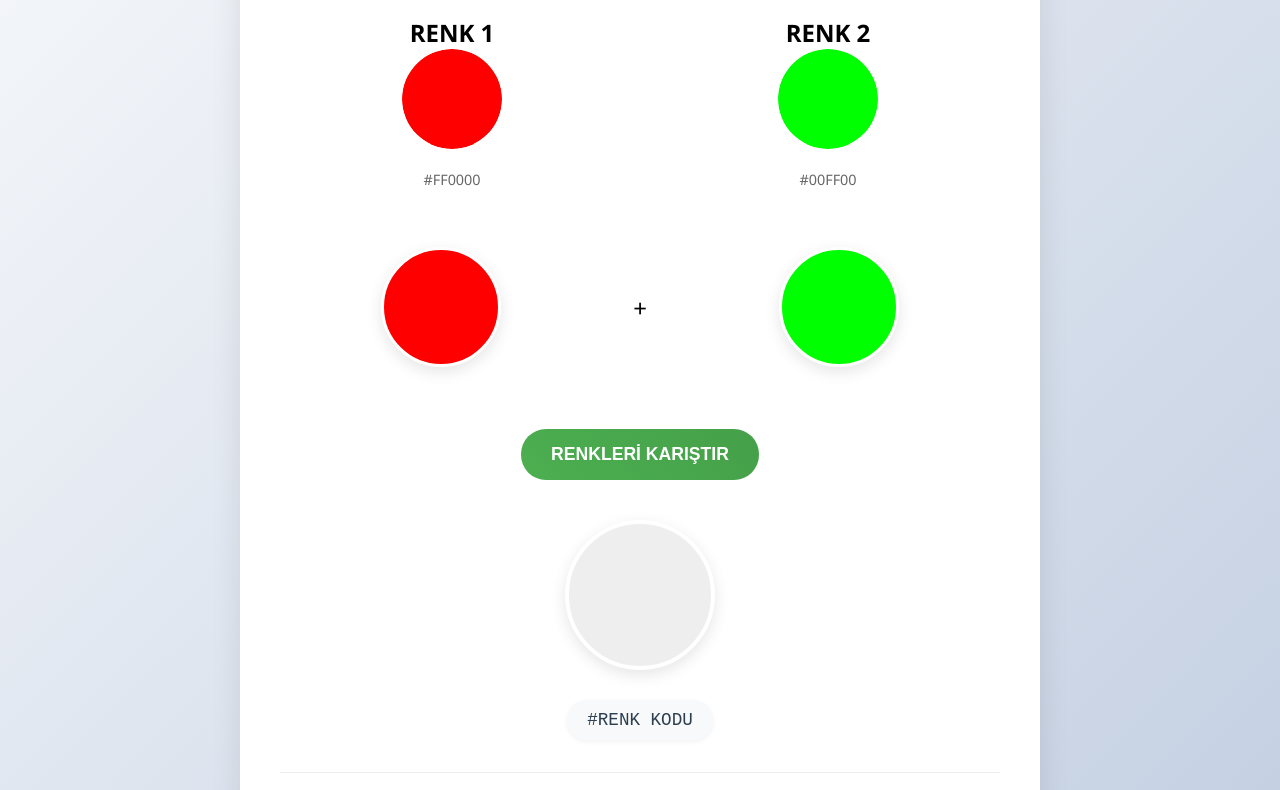
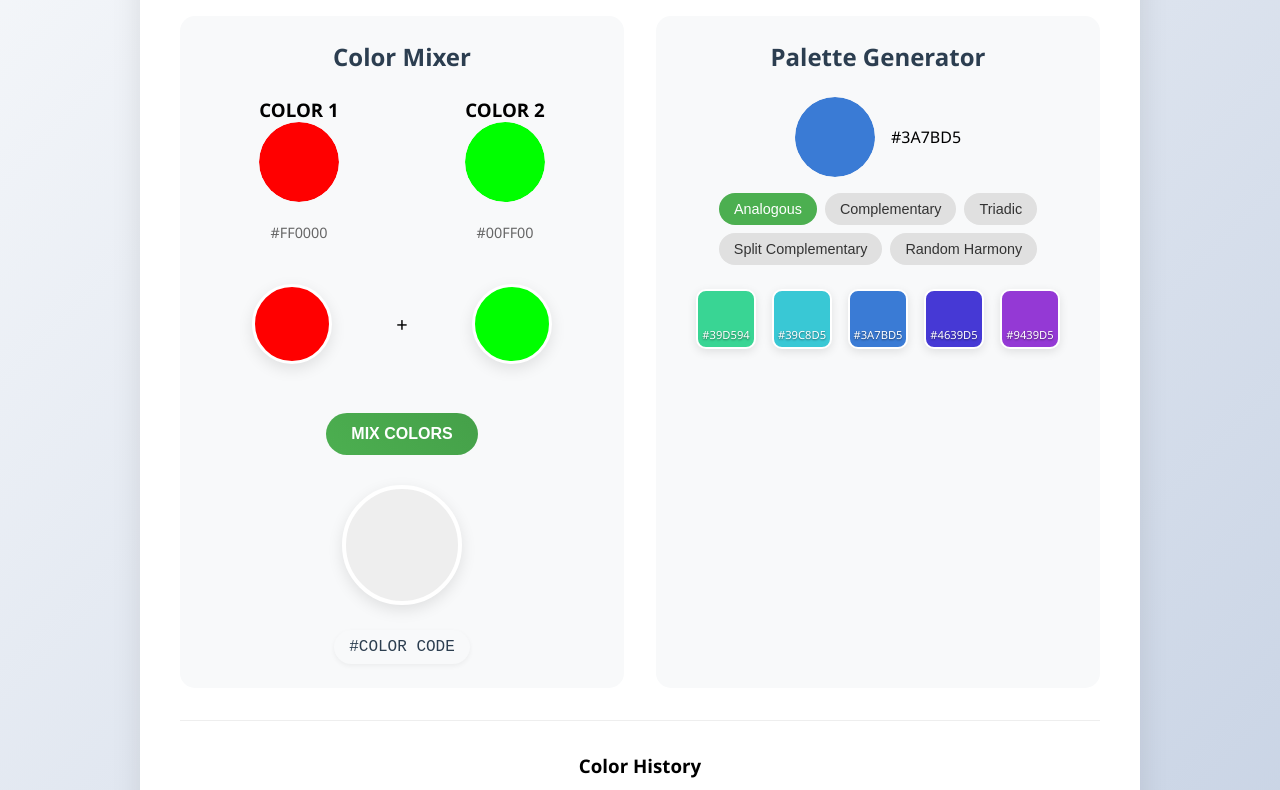
Before and after one commit to OyunUfosu/ColorMix.github.io, a plain HTML site: page index.html in a window 1280 px wide. Shown: the part 111-901 px from the top of the page. Drawn offline with Linux system fonts and the light colour scheme.

Commit message:
index.html

```diff
--- a/index.html
+++ b/index.html
@@ -1,198 +1,32 @@
 <!DOCTYPE html>
 <html lang="en">
 <head>
+    <meta charset="UTF-8">
+    <meta name="viewport" content="width=device-width, initial-scale=1.0">
+    <title>Color Tools</title>
+    <link rel="stylesheet" href="styles.css">
     <link rel="icon" type="image/png" href="images/favicon.png">
-
-    <meta name="viewport" content="width=device-width, initial-scale=1.0">
-    <title>Color Mixer</title>
-    <style>
-        * {
-            margin: 0;
-            padding: 0;
-            box-sizing: border-box;
-        }
-
-        body {
-            font-family: 'Segoe UI', Tahoma, Geneva, Verdana, sans-serif;
-            display: flex;
-            justify-content: center;
-            align-items: center;
-            min-height: 100vh;
-            margin: 0;
-            background: linear-gradient(135deg, #f5f7fa 0%, #c3cfe2 100%);
-        }
-
-        .container {
-            text-align: center;
-            background-color: white;
-            padding: 2.5rem;
-            border-radius: 20px;
-            box-shadow: 0 10px 30px rgba(0,0,0,0.1);
-            max-width: 800px;
-            width: 90%;
-        }
-
-        .title {
-            color: #2c3e50;
-            margin-bottom: 2rem;
-            font-size: 2.5rem;
-            font-weight: 600;
-            text-transform: uppercase;
-            letter-spacing: 2px;
-        }
-
-        .color-pickers {
-            display: flex;
-            justify-content: space-around;
-            margin-bottom: 3rem;
-            gap: 2rem;
-        }
-
-        .color-picker-section {
-            flex: 1;
-            max-width: 300px;
-        }
-
-        input[type="color"] {
-            width: 100px;
-            height: 100px;
-            border: none;
-            border-radius: 50%;
-            background: none;
-            cursor: pointer;
-        }
-
-        input[type="color"]::-webkit-color-swatch-wrapper {
-            padding: 0;
-        }
-
-        input[type="color"]::-webkit-color-swatch {
-            border: none;
-            border-radius: 50%;
-            box-shadow: 0 0 10px rgba(0,0,0,0.1);
-        }
-
-        .color-values {
-            margin-top: 1rem;
-            font-size: 0.9rem;
-            color: #666;
-        }
-
-        .color-display {
-            display: flex;
-            justify-content: center;
-            align-items: center;
-            gap: 2rem;
-            margin: 2rem 0;
-        }
-
-        .selected-color {
-            width: 120px;
-            height: 120px;
-            border-radius: 50%;
-            border: 3px solid #fff;
-            margin: 10px auto;
-            box-shadow: 0 5px 15px rgba(0,0,0,0.1);
-            transition: all 0.3s ease;
-        }
-
-        .mix-button {
-            padding: 15px 30px;
-            background: linear-gradient(45deg, #4CAF50, #45a049);
-            color: white;
-            border: none;
-            border-radius: 25px;
-            cursor: pointer;
-            font-size: 1.1rem;
-            font-weight: 600;
-            transition: all 0.3s ease;
-            margin: 20px auto;
-            display: inline-block;
-        }
-
-        .mix-button:hover {
-            transform: translateY(-2px);
-            box-shadow: 0 5px 15px rgba(76, 175, 80, 0.3);
-        }
-
-        .result-circle {
-            width: 150px;
-            height: 150px;
-            border-radius: 50%;
-            border: 4px solid #fff;
-            margin: 20px auto;
-            background-color: #eee;
-            box-shadow: 0 5px 15px rgba(0,0,0,0.1);
-            transition: all 0.3s ease;
-        }
-
-        .color-code {
-            padding: 10px 20px;
-            background-color: #f8f9fa;
-            border-radius: 25px;
-            display: inline-block;
-            margin-top: 10px;
-            font-family: monospace;
-            font-size: 1.1rem;
-            color: #2c3e50;
-            box-shadow: 0 2px 5px rgba(0,0,0,0.05);
-        }
-
-        .history-section {
-            margin-top: 2rem;
-            padding-top: 2rem;
-            border-top: 1px solid #eee;
-        }
-
-        .color-history {
-            display: flex;
-            flex-wrap: wrap;
-            justify-content: center;
-            gap: 1rem;
-            margin-top: 1rem;
-        }
-
-        .history-item {
-            width: 50px;
-            height: 50px;
-            border-radius: 50%;
-            border: 2px solid #fff;
-            box-shadow: 0 2px 5px rgba(0,0,0,0.1);
-            cursor: pointer;
-            transition: all 0.3s ease;
-        }
-
-        .history-item:hover {
-            transform: scale(1.1);
-        }
-
-        @keyframes colorChange {
-            0% { transform: scale(1); }
-            50% { transform: scale(1.05); }
-            100% { transform: scale(1); }
-        }
-
-        .color-change-animation {
-            animation: colorChange 0.5s ease;
-        }
-    </style>
 </head>
 <body>
     <div class="container">
-        <h1 class="title">Color Mixer</h1>
+        <h1 class="title">Color Tools</h1>
+
+        <div class="app-sections">
+            <div class="section">
+                <h2 class="section-title">Color Mixer</h2>
 
                 <div class="color-pickers">
                     <div class="color-picker-section">
-                <h2>RENK 1</h2>
-                <input type="color" id="color1" onchange="updateSelectedColor(1)">
+                        <h3>COLOR 1</h3>
+                        <input type="color" id="color1">
                         <div class="color-values">
                             <span id="colorValue1"></span>
                         </div>
                     </div>
 
                     <div class="color-picker-section">
-                <h2>RENK 2</h2>
-                <input type="color" id="color2" onchange="updateSelectedColor(2)">
+                        <h3>COLOR 2</h3>
+                        <input type="color" id="color2">
                         <div class="color-values">
                             <span id="colorValue2"></span>
                         </div>
@@ -201,112 +35,70 @@
 
                 <div class="color-display">
                     <div class="selected-color" id="selectedColor1"></div>
-            <div style="font-size: 24px">+</div>
+                    <div style="font-size: 20px">+</div>
                     <div class="selected-color" id="selectedColor2"></div>
                 </div>
 
-        <button class="mix-button" onclick="mixColors()">RENKLERİ KARIŞTIR</button>
+                <button class="mix-button" id="mixButton">MIX COLORS</button>
 
                 <div class="result-section">
                     <div class="result-circle" id="resultColor"></div>
-            <div class="color-code" id="colorCode">#RENK KODU</div>
+                    <div class="color-code" id="colorCode">#COLOR CODE</div>
+                </div>
+            </div>
+
+            <div class="section">
+                <h2 class="section-title">Palette Generator</h2>
+
+                <div class="palette-controls">
+                    <div class="palette-base-color">
+                        <input type="color" id="baseColor" value="#3a7bd5">
+                        <span id="baseColorValue">#3A7BD5</span>
+                    </div>
+
+                    <div class="harmony-types">
+                        <button class="harmony-button active" data-type="analogous">Analogous</button>
+                        <button class="harmony-button" data-type="complementary">Complementary</button>
+                        <button class="harmony-button" data-type="triadic">Triadic</button>
+                        <button class="harmony-button" data-type="splitComplementary">Split Complementary</button>
+                        <button class="harmony-button" data-type="random">Random Harmony</button>
+                    </div>
+                </div>
+
+                <div class="palette-display" id="paletteDisplay">
+                    <!-- Palette colors will be generated here -->
+                </div>
+            </div>
         </div>
 
         <div class="history-section">
-            <h3>Renk Geçmişi</h3>
+            <h3>Color History</h3>
             <div class="color-history" id="colorHistory"></div>
+        </div>
+        <div class="section">
+    <h2 class="section-title">Color Format Converter</h2>
+
+    <div class="converter-controls">
+        <input type="color" id="converterColor" value="#3a7bd5">
+        <span id="converterColorValue">#3A7BD5</span>
+
+        <select id="targetFormat">
+            <option value="hex">HEX</option>
+            <option value="rgb">RGB</option>
+            <option value="hsl">HSL</option>
+            <option value="cmyk">CMYK</option>
+        </select>
+
+        <button class="convert-button" id="convertButton">CONVERT</button>
+    </div>
+
+    <div class="converter-result">
+        <div class="converted-color" id="convertedColor"></div>
+        <div class="converted-code" id="convertedCode">#3A7BD5</div>
+    </div>
 </div>
     </div>
 
-    <script>
-        let colorHistory = [];
-
-        function updateSelectedColor(colorNum) {
-            const color = document.getElementById(`color${colorNum}`).value;
-            const selectedColor = document.getElementById(`selectedColor${colorNum}`);
-            const colorValue = document.getElementById(`colorValue${colorNum}`);
-
-            selectedColor.style.backgroundColor = color;
-            colorValue.textContent = color.toUpperCase();
-
-            selectedColor.classList.add('color-change-animation');
-            setTimeout(() => {
-                selectedColor.classList.remove('color-change-animation');
-            }, 500);
-        }
-
-        function mixColors() {
-            const color1 = document.getElementById('color1').value;
-            const color2 = document.getElementById('color2').value;
-
-            const rgb1 = hexToRgb(color1);
-            const rgb2 = hexToRgb(color2);
-
-            const mixedRgb = {
-                r: Math.round((rgb1.r + rgb2.r) / 2),
-                g: Math.round((rgb1.g + rgb2.g) / 2),
-                b: Math.round((rgb1.b + rgb2.b) / 2)
-            };
-
-            const mixedColor = rgbToHex(mixedRgb.r, mixedRgb.g, mixedRgb.b);
-
-            const resultCircle = document.getElementById('resultColor');
-            resultCircle.style.backgroundColor = mixedColor;
-            resultCircle.classList.add('color-change-animation');
-
-            setTimeout(() => {
-                resultCircle.classList.remove('color-change-animation');
-            }, 500);
-
-            document.getElementById('colorCode').textContent = mixedColor.toUpperCase();
-            addToHistory(mixedColor);
-        }
-
-        function addToHistory(color) {
-            if (!colorHistory.includes(color)) {
-                colorHistory.unshift(color);
-                if (colorHistory.length > 10) colorHistory.pop();
-                updateHistoryDisplay();
-            }
-        }
-
-        function updateHistoryDisplay() {
-            const historyContainer = document.getElementById('colorHistory');
-            historyContainer.innerHTML = '';
-
-            colorHistory.forEach(color => {
-                const historyItem = document.createElement('div');
-                historyItem.className = 'history-item';
-                historyItem.style.backgroundColor = color;
-                historyItem.title = color;
-                historyItem.onclick = () => {
-                    document.getElementById('resultColor').style.backgroundColor = color;
-                    document.getElementById('colorCode').textContent = color.toUpperCase();
-                };
-                historyContainer.appendChild(historyItem);
-            });
-        }
-
-        function hexToRgb(hex) {
-            const result = /^#?([a-f\d]{2})([a-f\d]{2})([a-f\d]{2})$/i.exec(hex);
-            return result ? {
-                r: parseInt(result[1], 16),
-                g: parseInt(result[2], 16),
-                b: parseInt(result[3], 16)
-            } : null;
-        }
-
-        function rgbToHex(r, g, b) {
-            return "#" + ((1 << 24) + (r << 16) + (g << 8) + b).toString(16).slice(1);
-        }
-
-        // Initialize with default colors
-        window.onload = function() {
-            document.getElementById('color1').value = '#ff0000';
-            document.getElementById('color2').value = '#00ff00';
-            updateSelectedColor(1);
-            updateSelectedColor(2);
-        };
-    </script>
+    <script src="script.js"></script>
 </body>
 </html>
```
Lines whose indentation alone changed are shown as unchanged.
